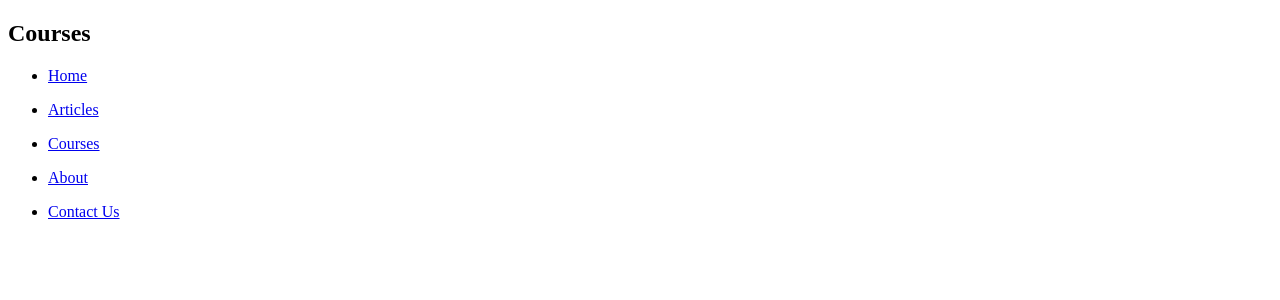
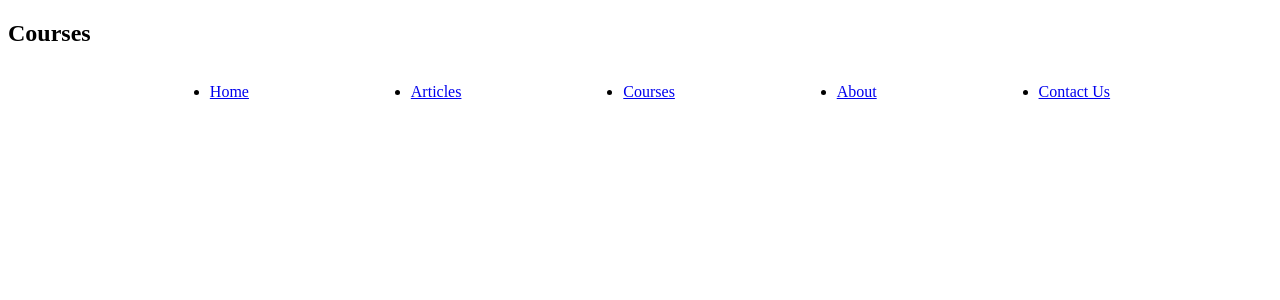
Before and after one commit to bahar-hosseini/next_app, a Next.js app: page /courses in a window 1280 px wide. Shown: the top 300 px of the page. Built offline with nearby package versions, Linux system fonts and the light colour scheme.

Commit message:
add an image to public static file and use it as a header

```diff
--- a/components/navbar.js
+++ b/components/navbar.js
@@ -5,7 +5,13 @@ const navbar = () => {
   return (
     <div>
       {' '}
-      <ul>
+      <ul
+        style={{
+          display: 'flex',
+          justifyContent: 'space-evenly',
+          textDecoration: 'none',
+        }}
+      >
         <li>
           <Link href='/'>
             <p>Home</p>
```
Also changed, not shown: pages/index.js (+8 -2 lines), 1 other file (tests, documents, lock files or other folders).
